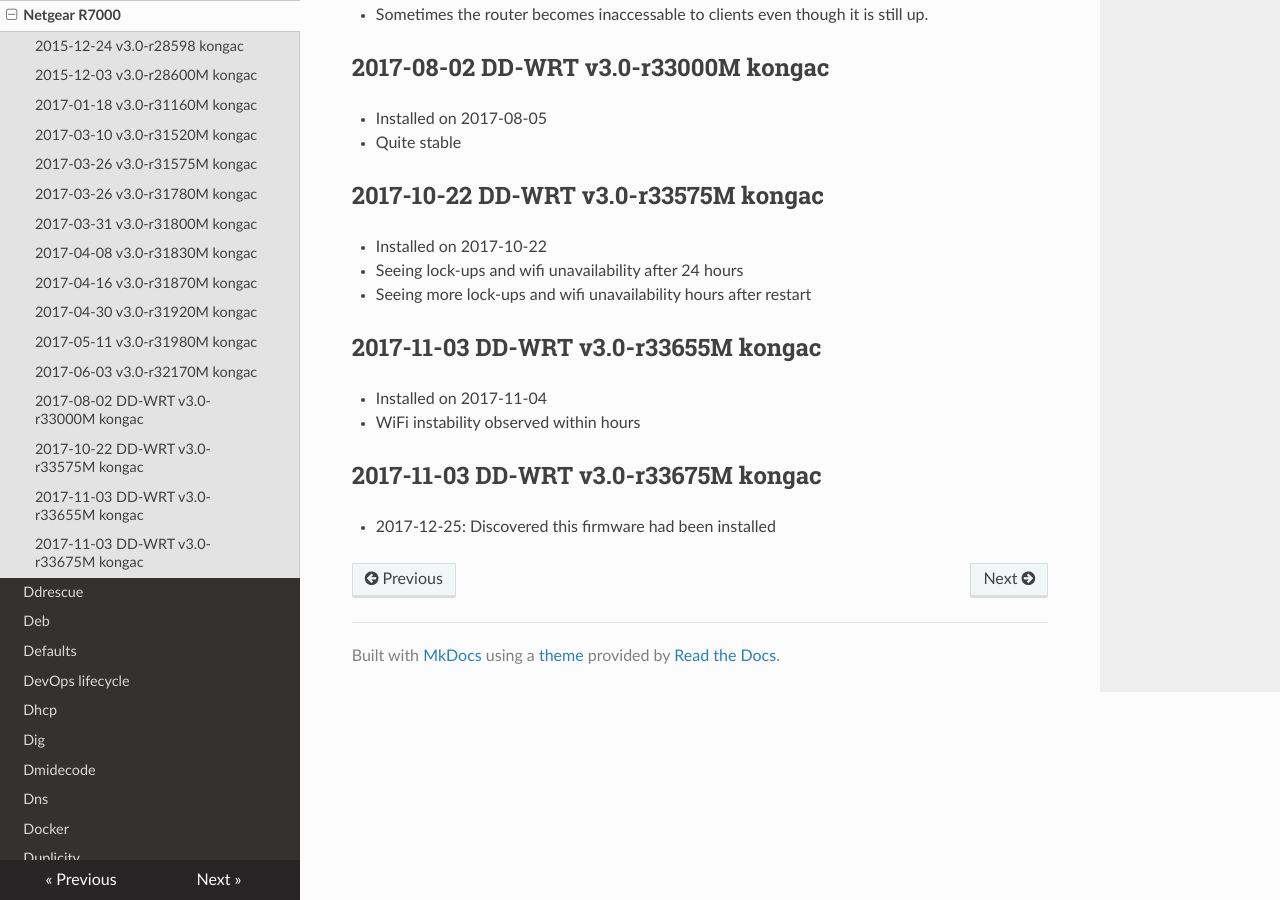
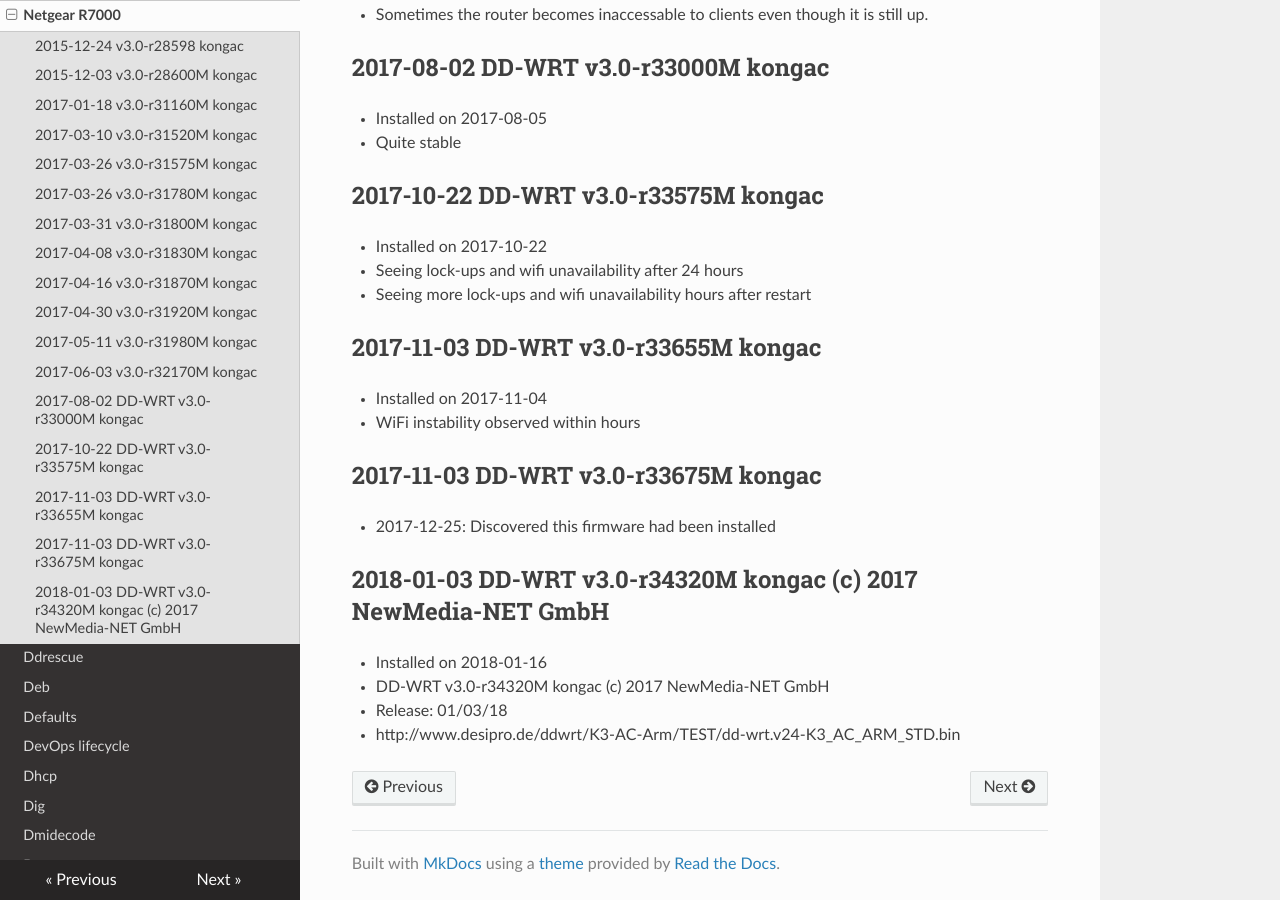
Before and after one commit to lando-cal/tech-notes, an MkDocs documentation site: the page built from docs/dd-wrt.md, in a window 1280 px wide and 900 px high, scrolled down 1886 px. Built offline with MkDocs 1.6.1, drawn with Linux system fonts in a browser that asks for light colours; nearby versions of some CDN libraries.

Commit message:
New version

```diff
--- a/docs/dd-wrt.md
+++ b/docs/dd-wrt.md
@@ -85,3 +85,10 @@
 ## 2017-11-03 DD-WRT v3.0-r33675M kongac
 
 - 2017-12-25: Discovered this firmware had been installed
+
+## 2018-01-03 DD-WRT v3.0-r34320M kongac (c) 2017 NewMedia-NET GmbH
+
+- Installed on 2018-01-16
+- DD-WRT v3.0-r34320M kongac (c) 2017 NewMedia-NET GmbH
+- Release: 01/03/18
+- http://www.desipro.de/ddwrt/K3-AC-Arm/TEST/dd-wrt.v24-K3_AC_ARM_STD.bin
```
